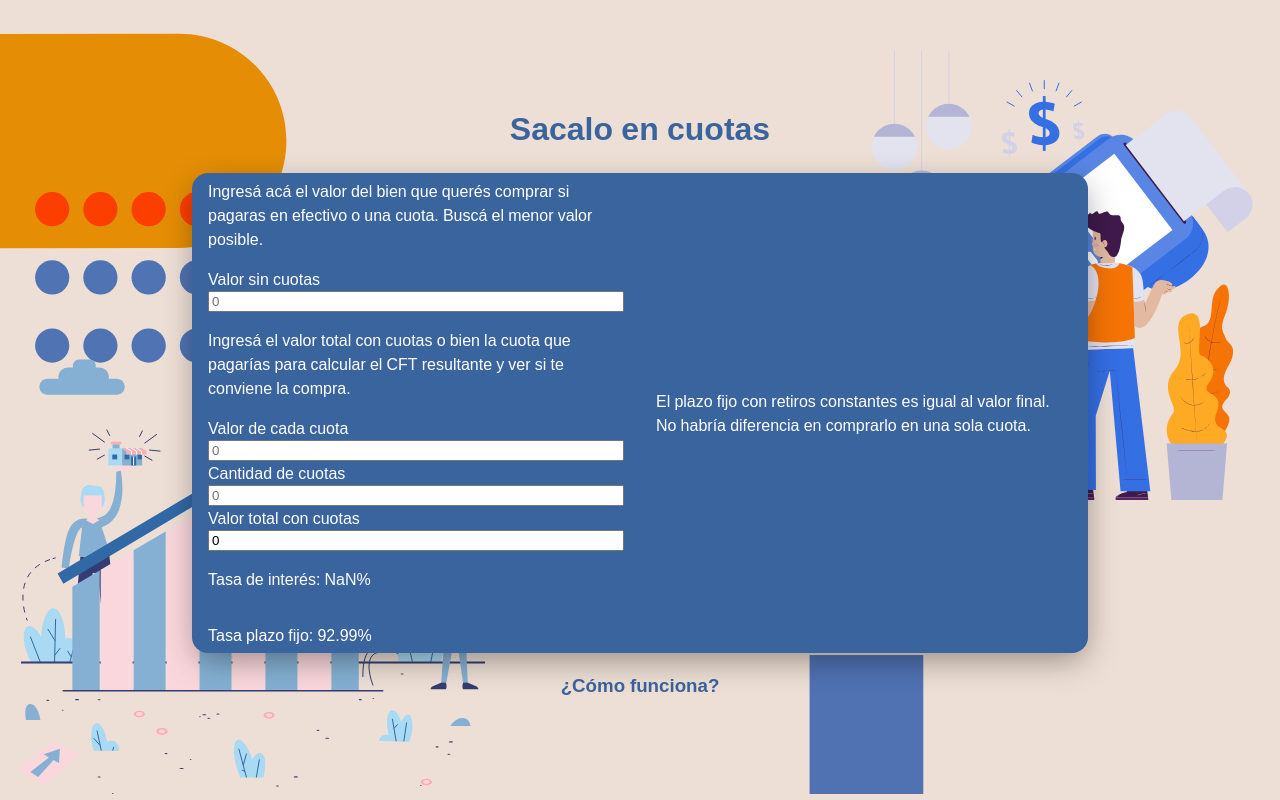
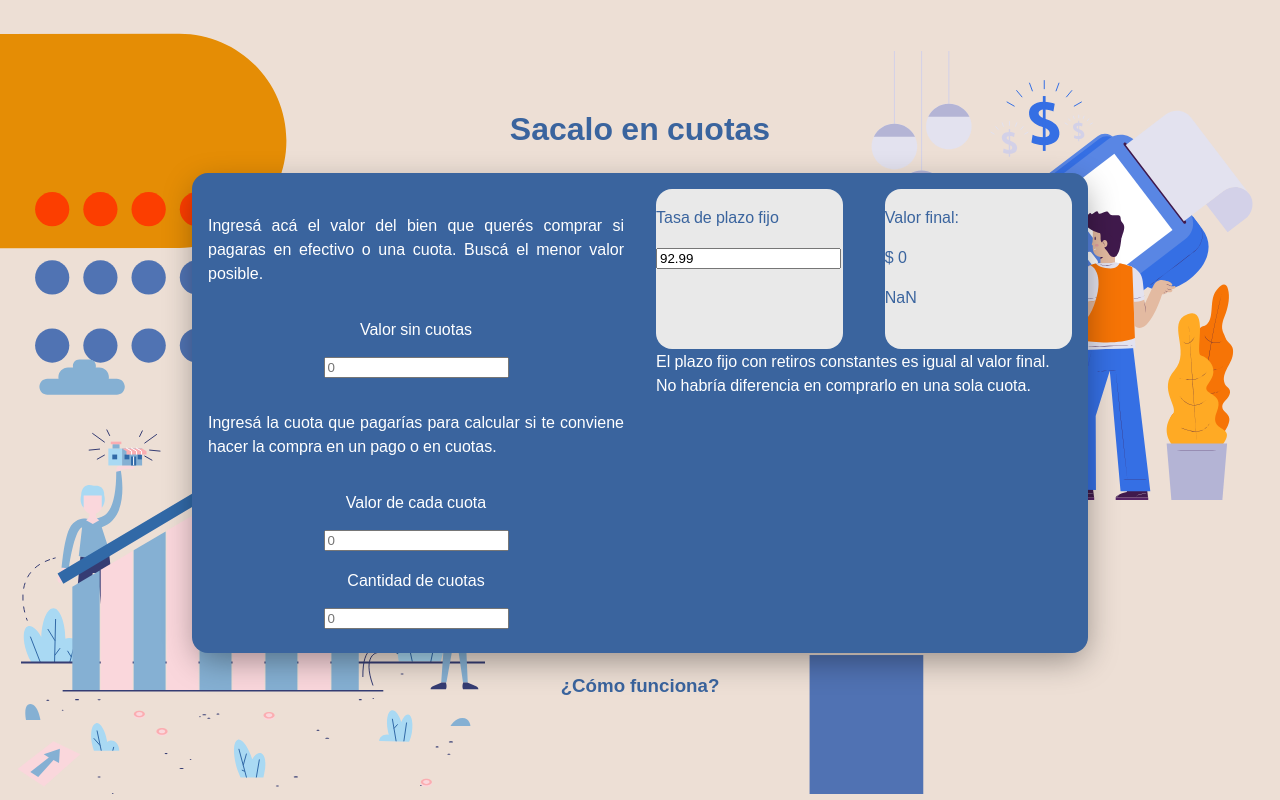
Before and after one commit to soype/sacaloencuotas, a React (Create React App) app: page / in a window 1280 px wide. Built offline with nearby package versions, Linux system fonts and the light colour scheme; no server answers.

Commit message:
Add fixed rate logic

```diff
--- a/src/components/calculator/Form.js
+++ b/src/components/calculator/Form.js
@@ -4,7 +4,7 @@ import styles from "./Form.module.css";
 import Card from "../UI/Card";
 import Result from "./Result";
 
-const Form = () => {
+const Form = (props) => {
   const [tasa, setTasa] = useState();
   const [tasaInt, setTasaInt] = useState(0);
   const [resultado, setResultado] = useState("");
@@ -13,28 +13,7 @@ const Form = () => {
   const [cantCuotas, setCantCuotas] = useState(0);
   const [valorFinal, setValorFinal] = useState(0);
 
-  const apiToken = process.env.REACT_APP_API_TOKEN;
 
-  const apiUrl = "tasa_depositos_30_dias";
-  const proxyUrl = "https://bcra-proxy-cors.vercel.app";
-
-  useEffect(() => {
-    fetch(`${proxyUrl}/${apiUrl}`, {headers:{
-      Authorization: `${apiToken}`,
-    }})
-    .then((res) => res.json())
-    .then(data => {
-      const lastItem = data[data.length - 1]; // Access the last item in the data array
-      setTasa(lastItem.v / 100); // Process the last item as needed
-    })
-    .catch(error => console.log(error))
-  }, [resultado])
-
-
-  // Fallback por si falla la API de BCRA.
-  useEffect(() => {
-    setTasa(0.9299);
-  })
 
   useEffect(() => {
     setValorFinal(valorCuota * cantCuotas);
@@ -77,10 +56,6 @@ const Form = () => {
     setCantCuotas(e.currentTarget.value);
   };
 
-  const valorFinalHandler = (e) => {
-    setValorFinal(e.currentTarget.value);
-  };
-
   return (
     <Card className={styles.form}>
       <form onSubmit={(event) => event.preventDefault()} className={styles.calculator}>
@@ -95,19 +70,14 @@ const Form = () => {
           onChange={valorInicialHandler}
         />
         <p>
-          Ingresá el valor total con cuotas o bien la cuota que pagarías para
-          calcular el CFT resultante y ver si te conviene la compra.
+          Ingresá la cuota que pagarías para calcular si te conviene hacer la compra en un pago o en cuotas.
         </p>
         <label htmlFor="">Valor de cada cuota</label>
         <input type="number" placeholder={valorCuota} onChange={valorCuotaHandler} />
         <label htmlFor="">Cantidad de cuotas</label>
         <input type="number" placeholder={cantCuotas} onChange={cantCuotasHandler} />
-        <label htmlFor="">Valor total con cuotas</label>
-        <input type="number" value={valorFinal} onChange={valorFinalHandler} />
-        <p>Tasa de interés: {tasaInt * 100}%</p>
-        <p>Tasa plazo fijo: {tasa * 100}%</p>
       </form>
-      <Result resultado={resultado}></Result>
+      <Result resultado={resultado} valorFinal={valorFinal} interes={tasaInt * 100} plazoFijo={tasa * 100} tasaPlazoHandler={setTasa}></Result>
     </Card>
   );
 };
--- a/src/components/calculator/Form.module.css
+++ b/src/components/calculator/Form.module.css
@@ -1,14 +1,15 @@
 .form {
   display: flex;
-  justify-content: space-around;
-  align-items: center;
 }
 
 .calculator {
   width: 50%;
   display: flex;
   flex-direction: column;
+  justify-content: space-around;
+  align-items: center;
   padding: 1rem;
+  text-align: justify;
 }
 
 .submit {
--- a/src/components/calculator/Form.module.scss
+++ b/src/components/calculator/Form.module.scss
@@ -1,14 +1,15 @@
 .form{
     display: flex;
-    justify-content: space-around;
-    align-items: center;
 }
 
 .calculator{
     width: 50%;
     display: flex;
     flex-direction: column;
+    justify-content: space-around;
+    align-items: center;
     padding: 1rem;
+    text-align: justify;
 }
 
 .submit{
--- a/src/components/calculator/Result.js
+++ b/src/components/calculator/Result.js
@@ -1,11 +1,53 @@
-import React from 'react';
+import React, {useEffect} from "react";
 
-import styles from './Result.module.css';
+import styles from "./Result.module.css";
 
 const Result = (props) => {
+
+  const apiToken = process.env.REACT_APP_API_TOKEN;
+
+  const apiUrl = "tasa_depositos_30_dias";
+  const proxyUrl = "https://bcra-proxy-cors.vercel.app";
+
+  useEffect(() => {
+    fetch(`${proxyUrl}/${apiUrl}`, {headers:{
+      Authorization: `${apiToken}`,
+    }})
+    .then((res) => res.json())
+    .then(data => {
+      const lastItem = data[data.length - 1]; // Access the last item in the data array
+      props.tasaPlazoHandler(lastItem.v / 100); // Process the last item as needed
+    })
+    .catch(error => console.log(error))
+  }, [])
+
+
+  // Fallback por si falla la API de BCRA.
+  useEffect(() => {
+    props.tasaPlazoHandler(0.9299);
+  },[])
+
+  const plazoFijoHandler = (e) => {
+    props.tasaPlazoHandler(e.target.value / 100)
+  }
+
   return (
-    <div className={styles.resultado}>{props.resultado}</div>
-  )
-}
+    <div className={styles.resultado}>
+      <div className={styles.numeros}>
+        <div className={styles["tasa"]}>
+          <p>Tasa de plazo fijo</p>
+          <input type="number" value={props.plazoFijo} onChange={plazoFijoHandler} />
+        </div>
+        <div className={styles["calculo"]}>
+          <p>Valor final:</p>
+          <p className={styles["valor-final"]}>$ {props.valorFinal}</p>
+          <p className={styles["tasa-interes"]}>{props.interes}</p>
+        </div>
+      </div>
+      <div className={styles.texto}></div>
+      {props.resultado}
+    </div>
+  );
+};
 
-export default Result
+export default Result;
--- a/src/components/calculator/Result.module.css
+++ b/src/components/calculator/Result.module.css
@@ -1,4 +1,27 @@
 .resultado {
   width: 50%;
   padding: 1rem;
+}
+
+.numeros {
+  display: flex;
+  flex-direction: row;
+  height: 10rem;
+  justify-content: space-between;
+}
+
+.tasa {
+  height: 10rem;
+  width: 45%;
+  background-color: rgb(233, 233, 233);
+  border-radius: 1rem;
+  color: rgb(58, 100, 158);
+}
+
+.calculo {
+  height: 10rem;
+  width: 45%;
+  background-color: rgb(233, 233, 233);
+  border-radius: 1rem;
+  color: rgb(58, 100, 158);
 }/*# sourceMappingURL=Result.module.css.map */
--- a/src/components/calculator/Result.module.scss
+++ b/src/components/calculator/Result.module.scss
@@ -2,3 +2,26 @@
     width: 50%;
     padding: 1rem;
 }
+
+.numeros{
+    display: flex;
+    flex-direction: row;
+    height: 10rem;
+    justify-content: space-between;
+}
+
+.tasa{
+    height: 10rem;
+    width: 45%;
+    background-color: rgb(233, 233, 233);
+    border-radius: 1rem;
+    color: rgb(58, 100, 158);
+}
+
+.calculo{
+    height: 10rem;
+    width: 45%;
+    background-color: rgb(233, 233, 233);
+    border-radius: 1rem;
+    color: rgb(58, 100, 158);
+}
```
Also changed, not shown: 2 other files (tests, documents, lock files or other folders).
